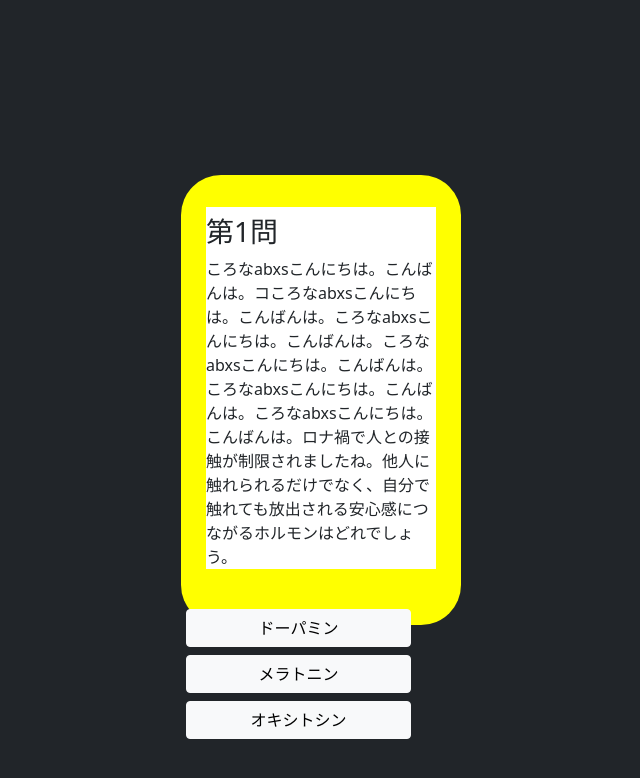
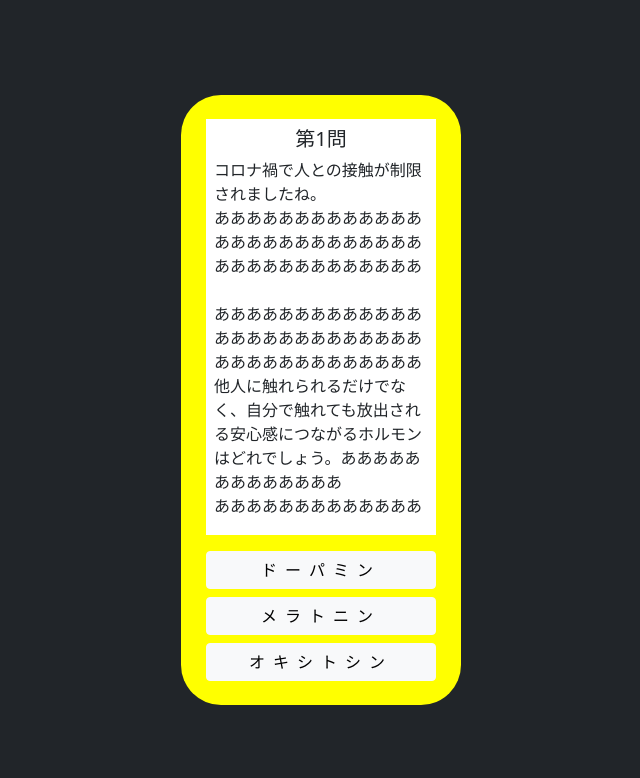
Before and after one commit to tama256amat/quiz2, a plain HTML site: page index.html in a window 1280 px wide. Shown: the whole page, without its empty margins (319-959 px from the left). Drawn offline with nearby package versions, Linux system fonts and the light colour scheme.

Commit message:
編集しました！

```diff
--- a/index.html
+++ b/index.html
@@ -11,39 +11,45 @@
     <title>からだを知ろうクイズ２</title>
 </head>
 <body>
-    <div class="vh-100 bg-dark d-flex justify-content-center align-items-center">
-        <div class="bg-yellow round d-flex align-items-baseline">
+    <div class="vh-100 bg-dark d-flex justify-content-center align-items-center ">
+        <div>
+            <div class="bg-yellow round d-flex align-items-baseline flex-column">
                 <div class="container d-flex justify-content-center ">
-                <div class="containar">
+
                         <!-- 問題 -->
-                    <div class="bg-white pt-2">
-                        <div class="containar">
-                            <div class="d-flex justify-content-center"></div>
-                            <!-- 文字の大きさとフォントかえる -->
-                            <h3>第1問</h3>
-                            <p class="">ころなabxsこんにちは。こんばんは。コころなabxsこんにちは。こんばんは。ころなabxsこんにちは。こんばんは。ころなabxsこんにちは。こんばんは。ころなabxsこんにちは。こんばんは。ころなabxsこんにちは。こんばんは。ロナ禍で人との接触が制限されましたね。他人に触れられるだけでなく、自分で触れても放出される安心感につながるホルモンはどれでしょう。</p>
-                        </div>
-                    </div>
-                    <!-- ボタン -->
-                    <div class="container">
-                        <div class="row row-cols-1 d-flex justify-content-center">
-                            <div class="d-flex col pt-2">
-                                <button class="btn btn-light col-10">ドーパミン</button>
-                            </div>
-                            <div class="d-flex col pt-2">
-                                <button class="btn btn-light col-10">メラトニン</button>
-                            </div>
-                            <div class="d-flex col pt-2">
-                                <button class="btn btn-light col-10">オキシトシン</button>
-                        </div>
+                        <div class="bg-white">
+                            <div class="containar pt-2 px-2 pb-0">
+                                <div class="d-flex justify-content-center flex-column">
+                                <!-- あとで文字の大きさとフォントかえる -->
+                                    <h5 class="d-flex justify-content-center col">第1問</h5>
+                                    <p class="col pb-0">
+                                        コロナ禍で人との接触が制限されましたね。<br>あああああああああああああ<br>あああああああああああああ <br>あああああああああああああ <br><br>あああああああああああああ <br>あああああああああああああ <br>あああああああああああああ
+                                        他人に触れられるだけでなく、自分で触れても放出される安心感につながるホルモンはどれでしょう。あああああああああああああ <br>あああああああああああああ <br></p>
                                 </div>
                             </div>
                         </div>
                 </div>
 
+                        <!-- ボタン -->
+                        <div class="container flex-column p-2 pb-4">
+
+                                <div class="d-flex justify-content-center">
+                                    <button class="btn btn-light pl-3">ドーパミン</button>
+                                </div>
+                                <div class="d-flex pt-2 justify-content-center">
+                                    <button class="btn btn-light pl-3">メラトニン</button>
+                                </div>
+                                <div class="d-flex pt-2 justify-content-center">
+                                    <button class="btn btn-light pl-3">オキシトシン</button>
+
                         </div>
 
 
+
+
+
+             </div>
+        </div>
     </div>
 
 
--- a/style.css
+++ b/style.css
@@ -1,15 +1,24 @@
 .bg-yellow{
     width: 280px;
-    height:450px;
+    height: auto;
     background-color: yellow;
 }
 
 .bg-white{
     width: 230px;
-    margin:2rem;
+    margin-top:1.5em;
+    margin-bottom:0.5em;
     background-color: white;
 }
-
 .round{
     border-radius:2.5rem;
 }
+p {
+   font-family: "UD デジタル 教科書体 NK-R" ;
+   font-size: medium ;
+}
+.btn{
+    width: 230px;
+    letter-spacing: 0.5em;
+
+}
```
Lines whose indentation alone changed are shown as unchanged.
